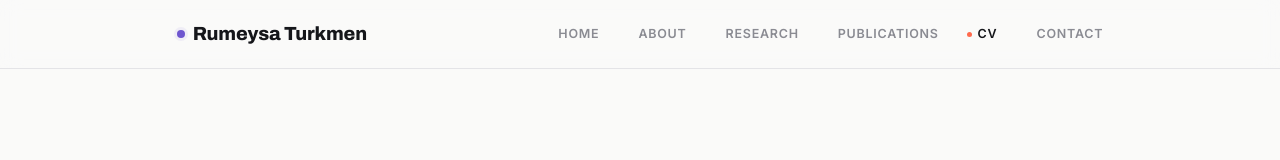
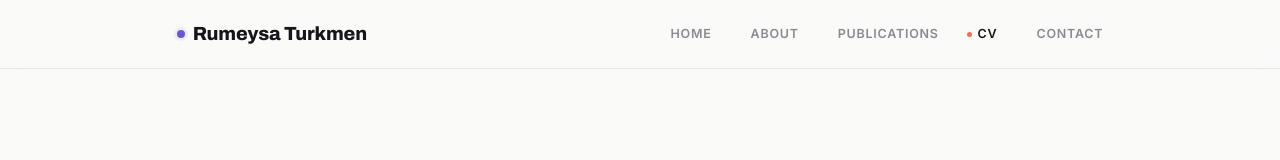
Before and after one commit to rumeysaturkmen/rumeysaturkmen.github.io, a plain HTML site: page cv.html in a window 1280 px wide. Shown: the top 160 px of the page. Drawn offline with Linux system fonts and the light colour scheme.

Commit message:
Update cv.html

```diff
--- a/cv.html
+++ b/cv.html
@@ -18,7 +18,6 @@
     <div class="nav-links">
       <a href="index.html">Home</a>
       <a href="about.html">About</a>
-      <a href="research.html">Research</a>
       <a href="publications.html">Publications</a>
       <a href="cv.html">CV</a>
       <a href="contact.html">Contact</a>
```
